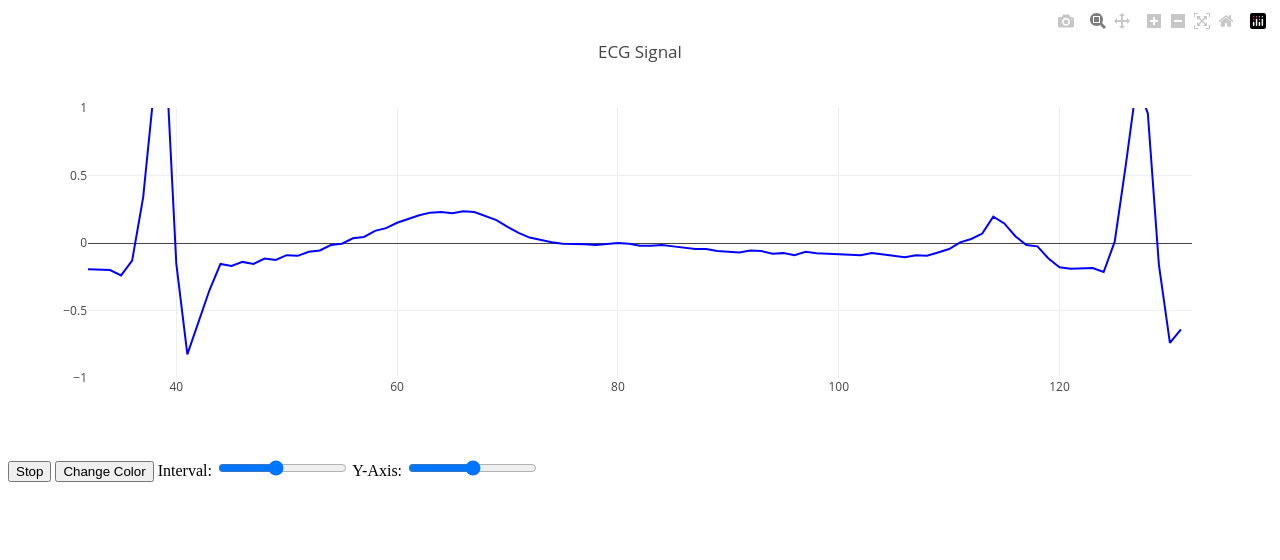
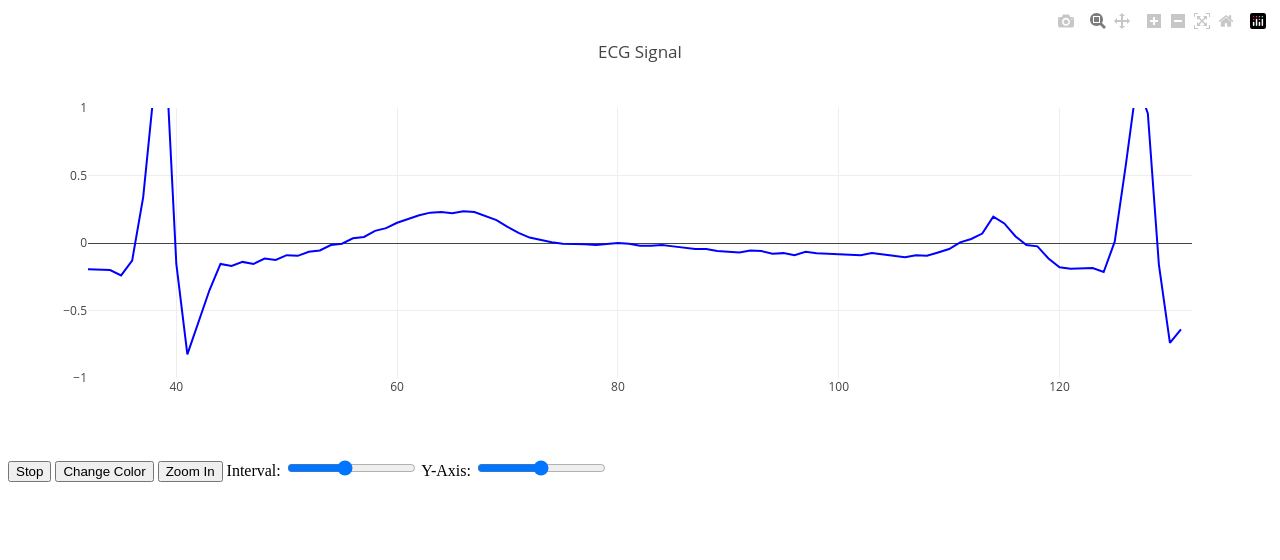
Before and after one commit to omarelbehairy/DSP-signalViewer-task1, a Flask app: page / in a window 1280 px wide. Shown: the top 560 px of the page. Run offline with Flask 2, Linux system fonts and the light colour scheme; some libraries are stand-ins or nearby versions.

Commit message:
zoom in (while stopped?)

```diff
--- a/templates/index.html
+++ b/templates/index.html
@@ -8,6 +8,7 @@
     <div>
         <button id="toggle-btn" onclick="togglePlot()">Start</button>
         <button id="color-btn" onclick="changeColor()">Change Color</button>
+        <button id="zoom-in-btn" onclick="zoomIn()">Zoom In</button>
         <label for="interval-slider">Interval:</label>
         <input type="range" id="interval-slider" min="10" max="100" step="10" value="50" oninput="updateInterval(this.value)">
         <label for="y-axis-slider">Y-Axis:</label>
@@ -23,6 +24,7 @@
 var intervalTime = 50;
 var plotColor = 'blue';
 var yRange = [-1, 1];
+var zoomFactor = 2; // zoom factor for zoom in
 
 function plot() {
     Plotly.newPlot(plotDiv, [{x: x, y: y, line: {color: plotColor}}], {title: 'ECG Signal', scrollZoom: true, modeBar: {orientation: 'v'},
@@ -40,8 +42,6 @@
 
 function togglePlot() {
     var btn = document.getElementById('toggle-btn');
-
-
 
     if (intervalId) {
         // Stop plot updates
@@ -74,20 +74,23 @@
     plot();
 }
 
-        function changeColor() {
-            var btn = document.getElementById('color-btn');
-            if (plotColor == 'blue') {
-                plotColor = 'red';
-                btn.innerHTML = 'Change to Blue';
-            } else {
-                plotColor = 'blue';
-                btn.innerHTML = 'Change to Red';
+
+
+function zoomIn() {
+    var update = {
+        xaxis: {
+            range: [
+                Math.max(cnt - 100, 0),
+                Math.max(cnt - 100, 0) + (cnt - Math.max(cnt - 100, 0)) / zoomFactor
+            ]
         }
-            plot();
+    };
+    Plotly.update(plotDiv, {}, update);
 }
 
 // Start plot updates by default
 togglePlot();
+
     </script>
 </body>
 </html>
```
Lines whose indentation alone changed are shown as unchanged.
